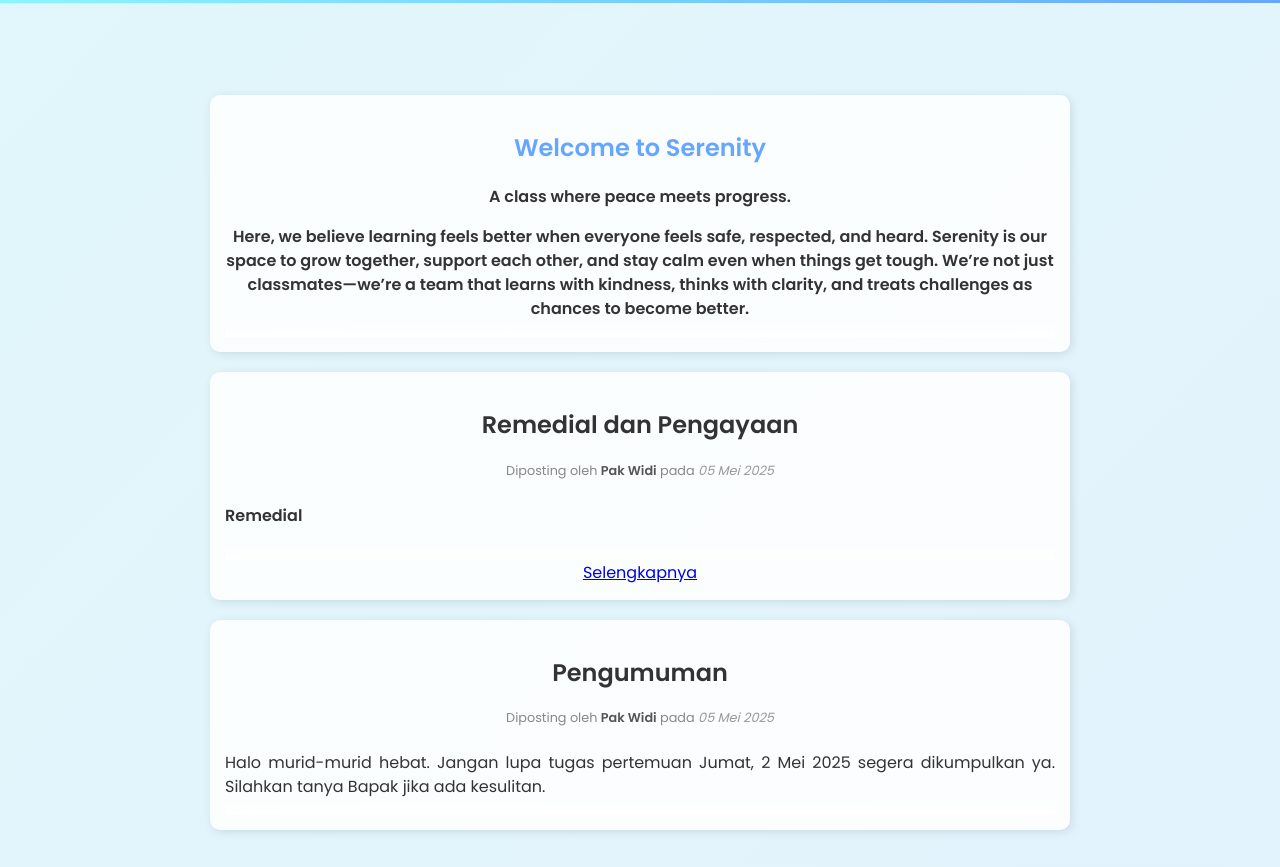
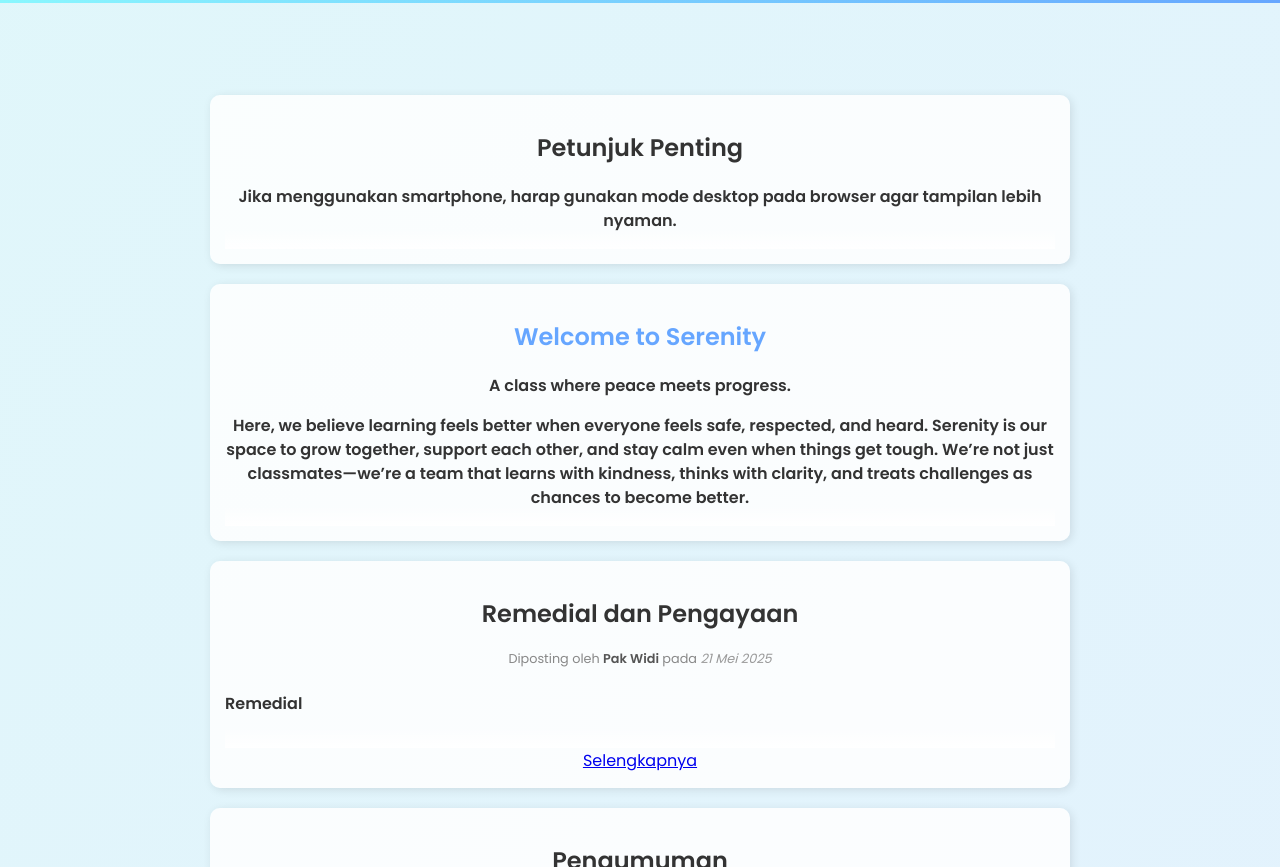
Before and after one commit to classserenity/classserenity.github.io, a plain HTML site: page index.html in a window 1280 px wide. Shown: the part 356-1223 px from the top of the page. Drawn offline with Linux system fonts and the light colour scheme.

Commit message:
Update index.html

```diff
--- a/index.html
+++ b/index.html
@@ -28,7 +28,14 @@
     <main class="content">
     <section class="posts">
 
+<article class="post full-post">
+            <h2>Petunjuk Penting</h2>
 
+            <div class="post-content">
+<center><b>Jika menggunakan smartphone, harap gunakan mode desktop pada browser agar tampilan lebih nyaman.</b></p></center>
+
+</div>
+        </article>
 
 
         <article class="post full-post">
@@ -49,7 +56,7 @@
 
 <h2>Remedial dan Pengayaan</h2>
 
-<div class="post-meta">Diposting oleh <strong>Pak Widi</strong> pada <time datetime="2025-05-08">05 Mei 2025</time></div>
+<div class="post-meta">Diposting oleh <strong>Pak Widi</strong> pada <time datetime="2025-05-21">21 Mei 2025</time></div>
 
 <div class="post-content">
 
```
